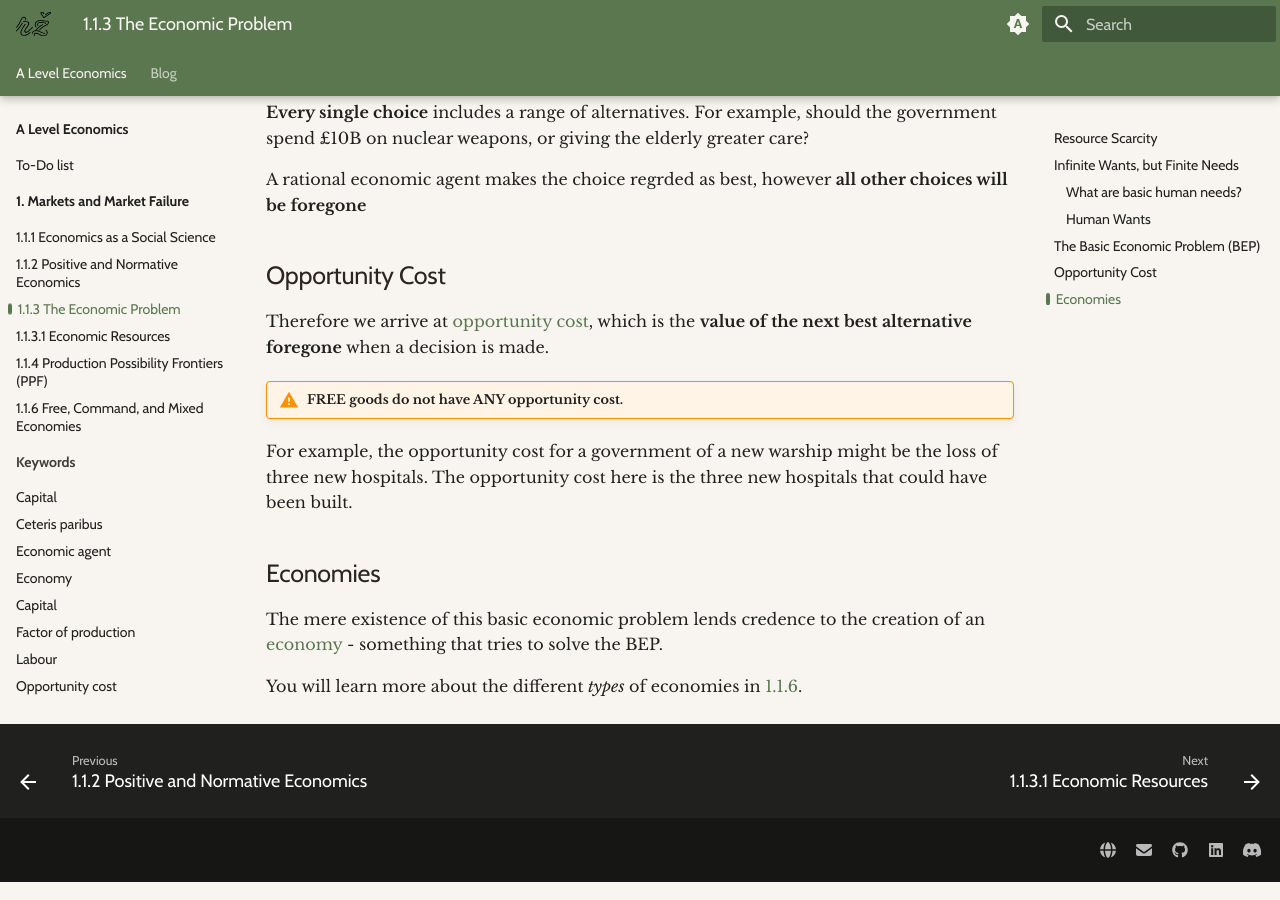
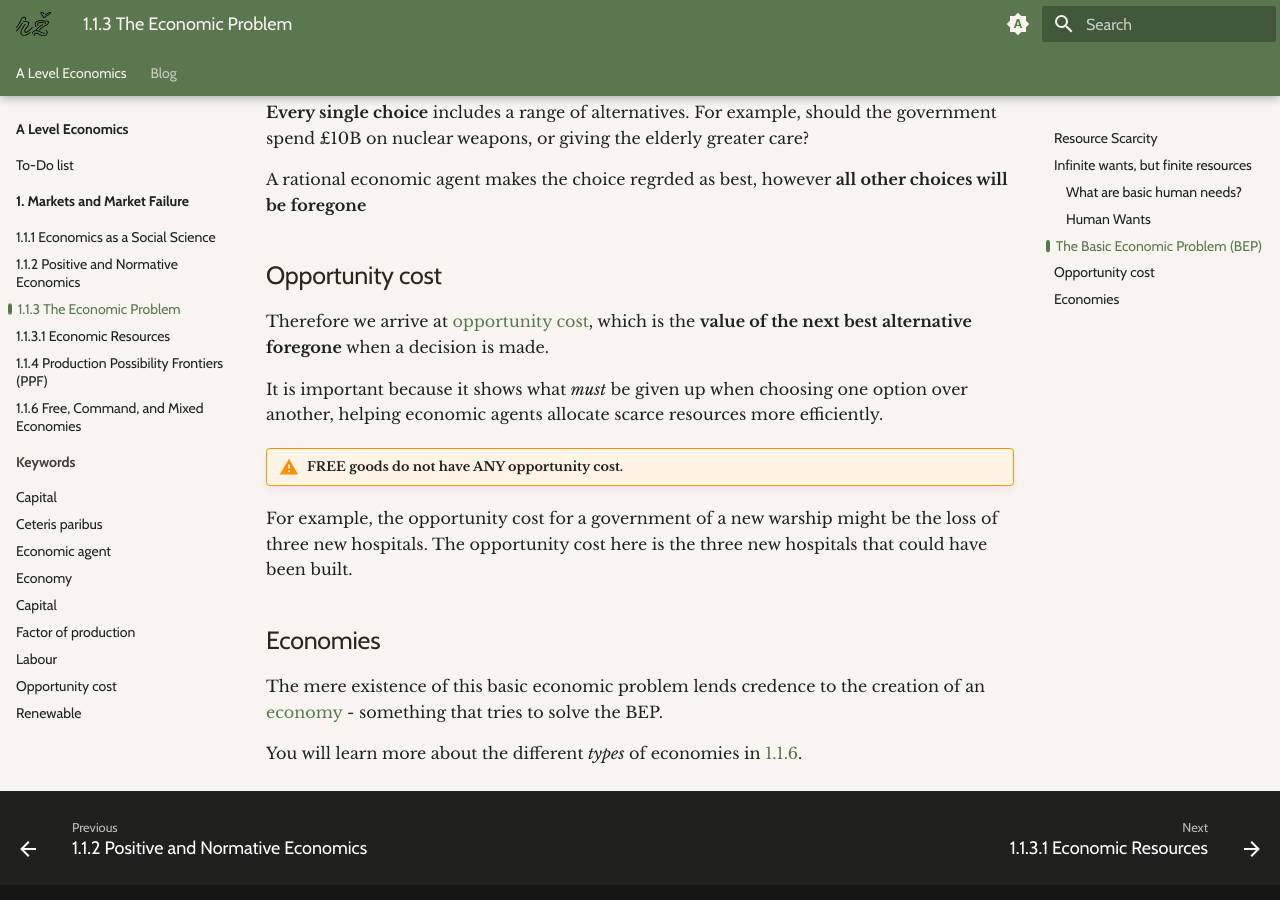
Before and after one commit to Richy-Z/richy.lol, an MkDocs documentation site: the page built from docs/A-Level Economics/1. Markets and Market Failure/1.1.3-BEP.md, in a window 1280 px wide and 900 px high, scrolled down 1619 px. Built offline with MkDocs 1.6.1 and Material for MkDocs 9.7.7, drawn with Linux system fonts in a browser that asks for light colours; some of the changed text lies outside the part shown.

Commit message:
Start PPF

```diff
--- a/docs/A-Level Economics/1. Markets and Market Failure/1.1.3-BEP.md
+++ b/docs/A-Level Economics/1. Markets and Market Failure/1.1.3-BEP.md
@@ -18,7 +18,7 @@
 
     **Economic good** - a scarce resource
 
-## Infinite Wants, but Finite Needs
+## Infinite wants, but finite resources
 
 People actually have a **limited** number of **needs** that require to be satisfied if they are to survive as human beings.
 
@@ -56,9 +56,11 @@
 
 A rational economic agent makes the choice regrded as best, however **all other choices will be foregone**
 
-## Opportunity Cost
+## Opportunity cost
 
 Therefore we arrive at [opportunity cost](../Keywords/OpportunityCost.md), which is the **value of the next best alternative foregone** when a decision is made.
+
+It is important because it shows what *must* be given up when choosing one option over another, helping economic agents allocate scarce resources more efficiently.
 
 !!! warning "FREE goods do not have ANY opportunity cost."
 
```
Also changed, not shown: docs/A-Level Economics/1. Markets and Market Failure/1.1.2-PositiveNormative.md (+1 -1 lines), docs/A-Level Economics/1. Markets and Market Failure/1.1.3.1-EconomicResources.md (+3 -0 lines), docs/A-Level Economics/1. Markets and Market Failure/1.1.4-PPF.md (+2 -0 lines).
